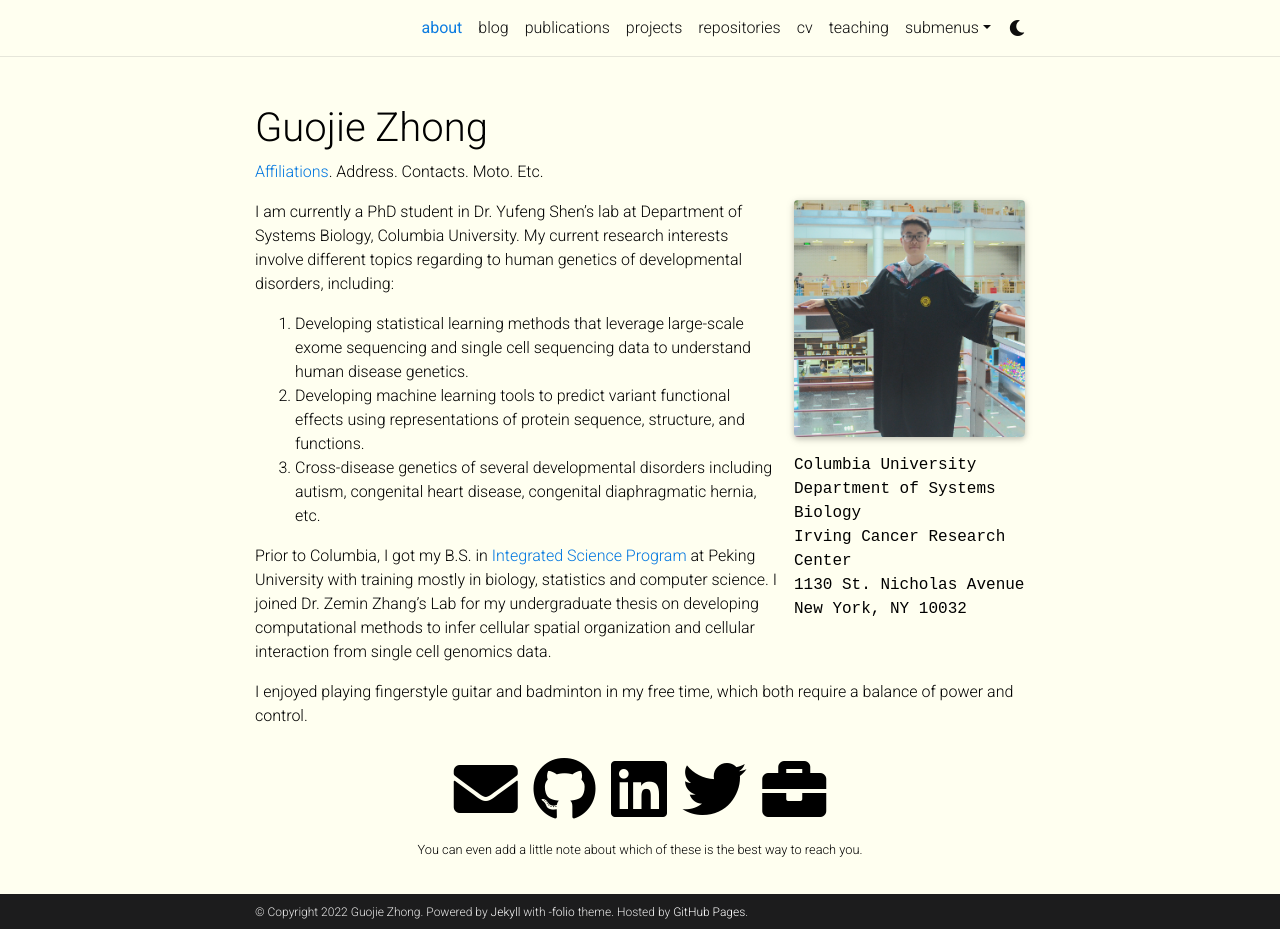
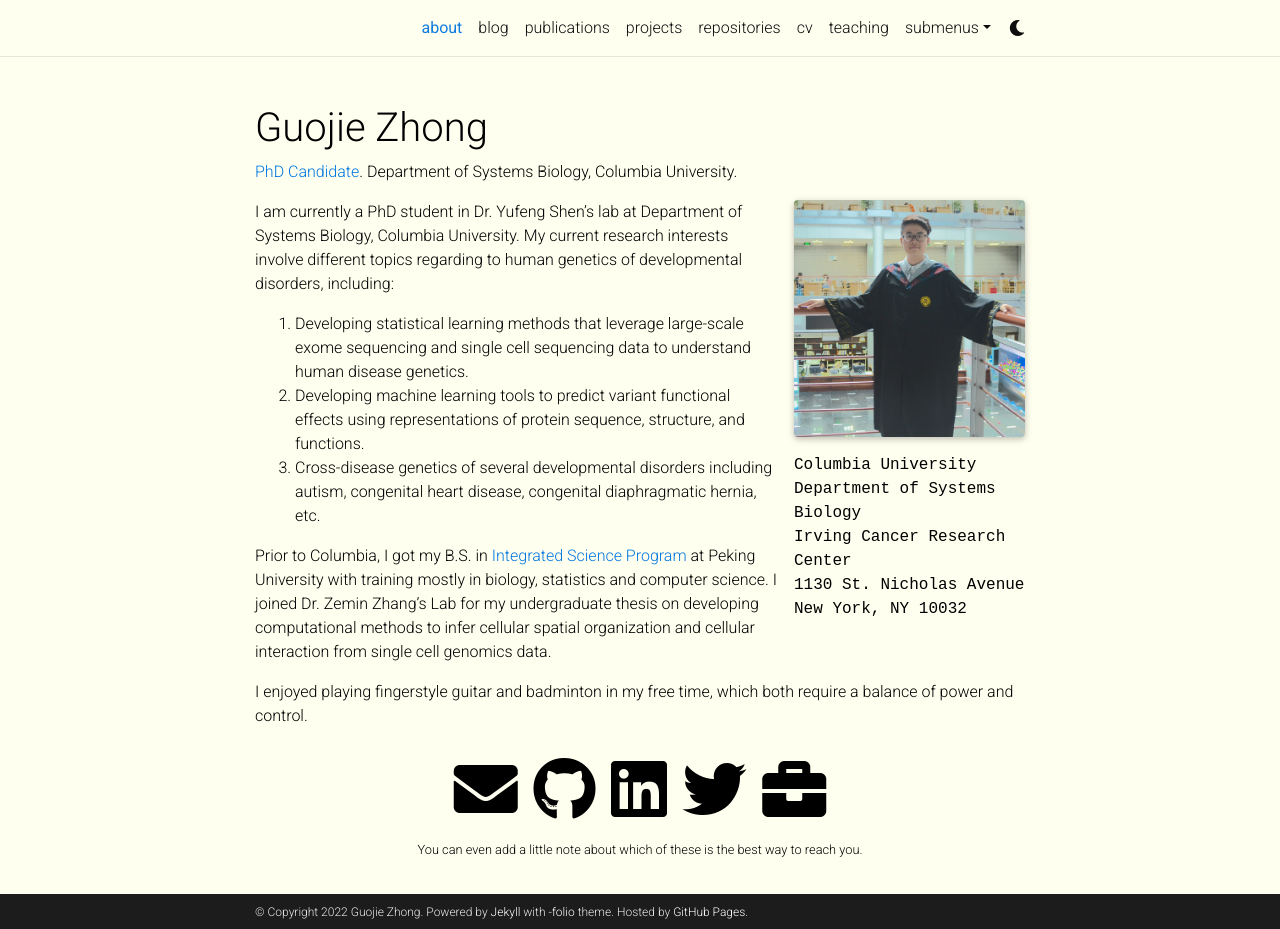
Before and after one commit to zhongguojie1998/GuojieZhong, a Jekyll site: the page built from _pages/about.md, in a window 1280 px wide and 929 px high. Built offline with Jekyll 4.4.1, drawn with Linux system fonts in a browser that asks for light colours; full-size pictures stand in for the smaller copies a plugin makes; comment, search, counter and statistics services are not loaded; a style sheet for code colours, icons or effects is not loaded.

Commit message:
Update about.md

```diff
--- a/_pages/about.md
+++ b/_pages/about.md
@@ -2,7 +2,7 @@
 layout: about
 title: about
 permalink: /
-subtitle: <a href='#'>Affiliations</a>. Address. Contacts. Moto. Etc.
+subtitle: <a href='http://www.columbia.edu/~ys2411/people/Guojie-Zhong/'>PhD Candidate</a>. Department of Systems Biology, Columbia University.
 
 profile:
   align: right
```
